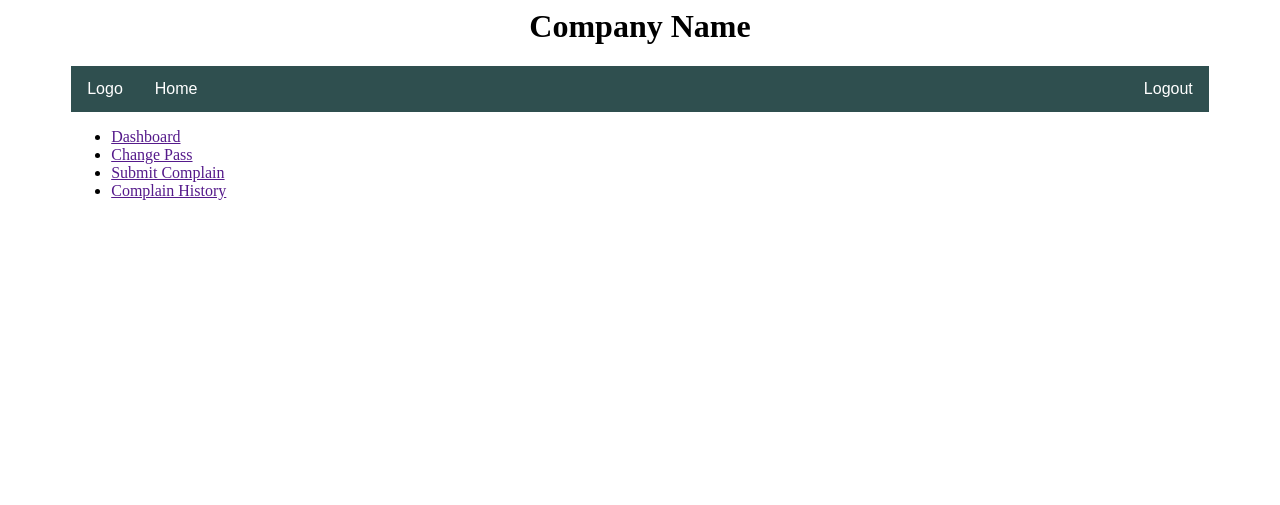
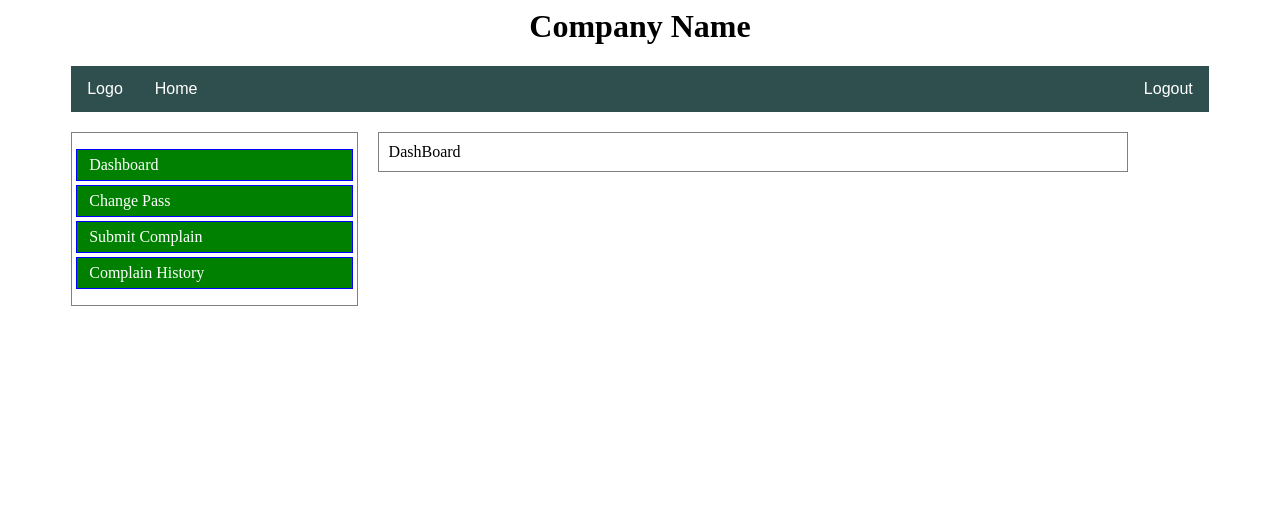
Before and after one commit to softgeekz/complainmangement, a PHP site: page /admin.php in a window 1280 px wide. Shown: the top 505 px of the page. Run offline with PHP 8.4, Linux system fonts and the light colour scheme.

Commit message:
admin sidebar completed

```diff
--- a/admin.php
+++ b/admin.php
@@ -12,13 +12,10 @@ include_once("config/function.php");
 ?>
 
 	<div class="content">
-		<div class="sidebar">
-			<ul>
-				<li> <a href=""> Dashboard </a> </li>
-				<li> <a href=""> Change Pass </a>  </li>
-				<li> <a href=""> Submit Complain </a>  </li>
-				<li> <a href=""> Complain History </a>  </li>
-			</ul>
+		<?php include("admin/sidebar.php");?>
+
+		<div class="right_content">
+				DashBoard
 		</div>
 	</div>
 
--- /dev/null
+++ b/admin/sidebar.php
@@ -0,0 +1,8 @@
+<div class="sidebar">
+			<ul class="sidenav">
+				<li> <a href="admin.php"> Dashboard </a> </li>
+				<li> <a href="changepass.php"> Change Pass </a>  </li>
+				<li> <a href="submitcomplain.php"> Submit Complain </a>  </li>
+				<li> <a href="complainhistory.php"> Complain History </a>  </li>
+			</ul>
+		</div>
--- a/admin_header.php
+++ b/admin_header.php
@@ -18,6 +18,6 @@
 				  <a href="#home">  Logo  </a>
 				  <a href="index.php">Home</a>
 
-				   <a href="#home" style="float: right">  <i class="fas fa-power-off"></i> Logout</a>
+				   <a href="logout.php" style="float: right">  <i class="fas fa-power-off"></i> Logout</a>
 				</div>
 			</div>
--- a/css/style.css
+++ b/css/style.css
@@ -12,6 +12,55 @@
   padding: 1rem;
   background-color: #efefef;
   text-align: center;
+}
+
+.sidebar{
+	width: 25%;
+	border: 1px solid gray;
+	margin-top: 20px;
+	float: left;
+	position: relative;
+}
+
+.right_content{
+	width: 64%;
+	border: 1px solid gray;
+	margin-top: 20px;
+	margin-left: 20px;
+	float: left;
+	position: relative;
+	padding: 10px;
+
+}
+
+ul li{
+	list-style-type: none;
+	padding-left: 0;
+}
+
+ul{
+	padding-left: 0;
+}
+
+ul.sidenav li{
+	border: 1px solid blue;
+	padding: 6px;
+	margin: 4px;
+	display: block;
+	position: relative;
+	background: green;
+
+}
+
+ul.sidenav li:hover{
+	background: red;
+
+}
+
+ul.sidenav li a{
+	padding: 6px;
+	color: #fff;
+	text-decoration: none;
 }
 
 .login_form{
```
Also changed, not shown: logout.php (added, +8 -0 lines).
